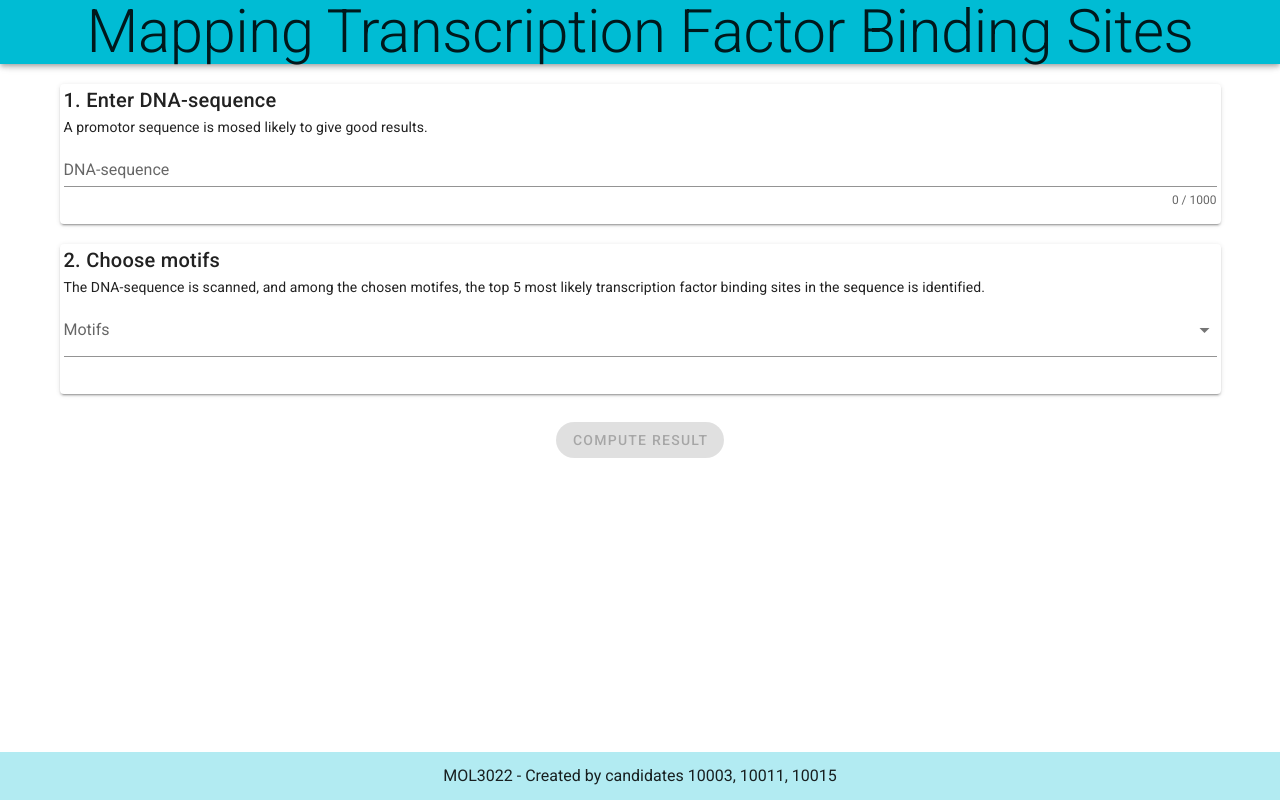
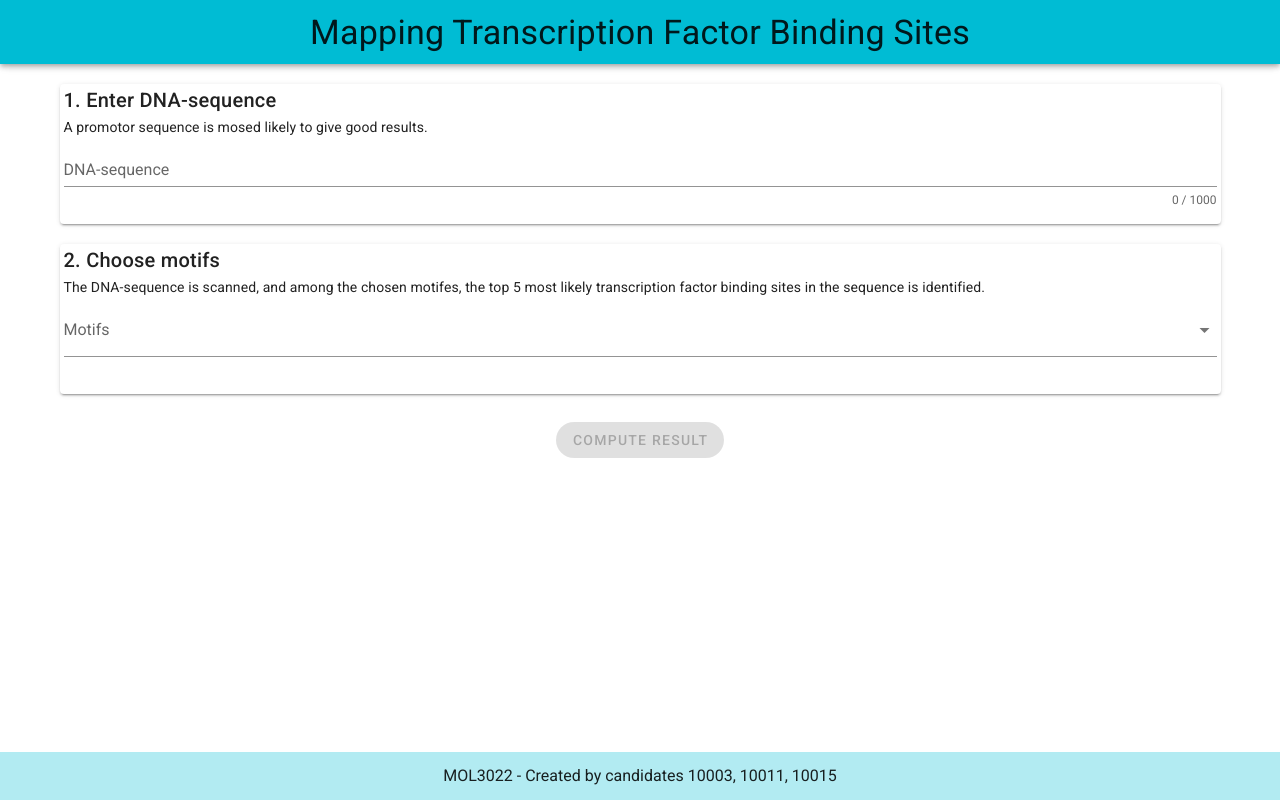
Before and after one commit to heddasu/MOL3022, a Vue app in the folder frontend/: page / in a window 1280 px wide. Built offline with nearby package versions, Linux system fonts and the light colour scheme.

Commit message:
Fix hidden button

```diff
--- a/frontend/src/components/Header.vue
+++ b/frontend/src/components/Header.vue
@@ -1,7 +1,7 @@
 <template>
   <v-app-bar app color="cyan">
     <v-row justify="center" align="center">
-      <h1 class="text-h2 browndarken4--text user-select-none">
+      <h1 class="text-h4 browndarken4--text user-select-none">
         Mapping Transcription Factor Binding Sites
       </h1>
     </v-row>
--- a/frontend/src/views/input.vue
+++ b/frontend/src/views/input.vue
@@ -207,7 +207,8 @@ export default {
         this.loader = null
 
         //TODO: if motatt data ->
-          this.presentResults()
+        if (this.loading == null) {
+          this.presentResults()}
       }
   },
   computed: {
@@ -240,7 +241,7 @@ export default {
       this.motifsChosen = []
       this.select = null
       this.revealResult = false
-      this.revealButton = false
+      this.revealButton = true
       this.editInput = true
       this.$refs.observer.reset()
     }
```
